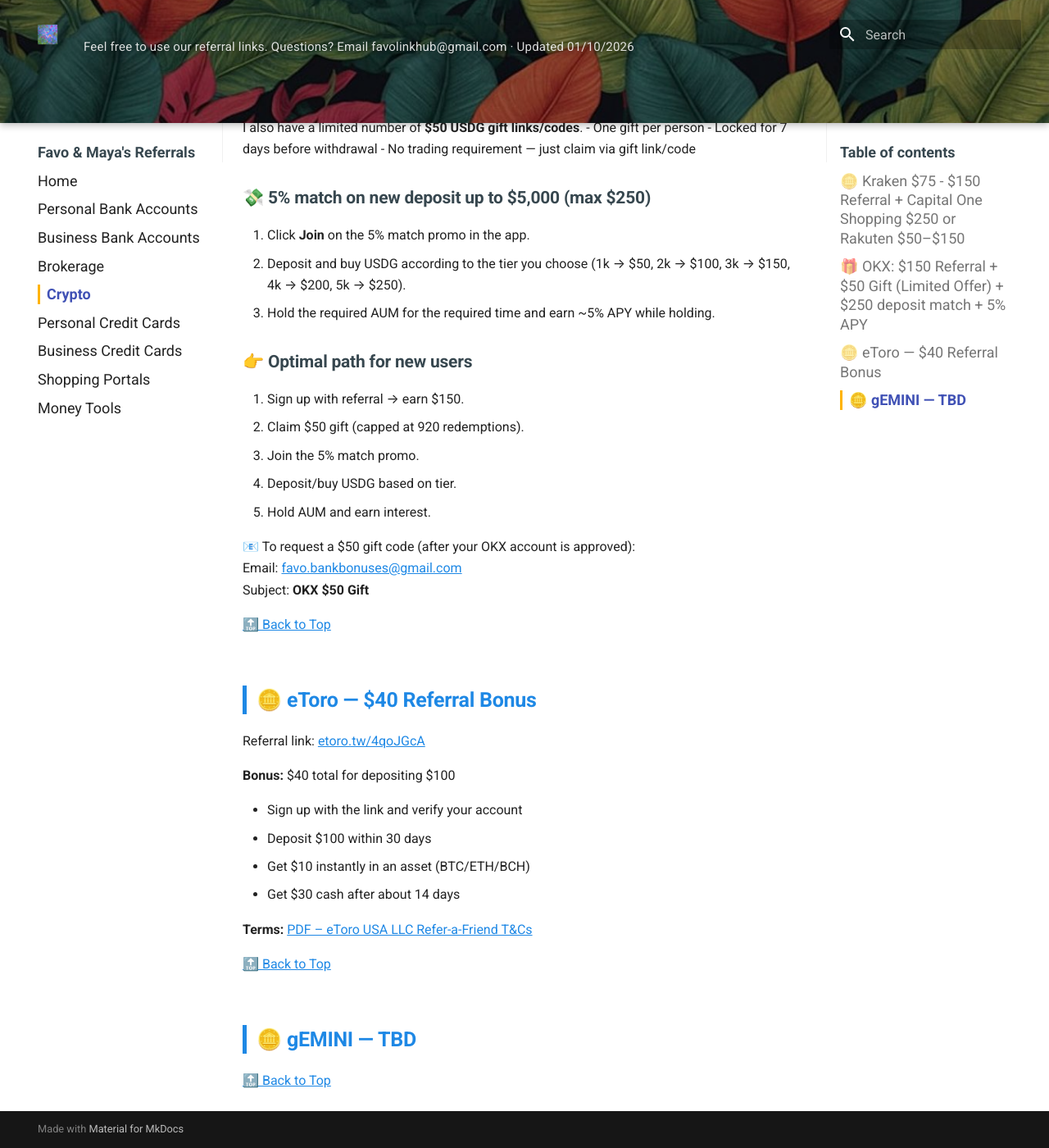
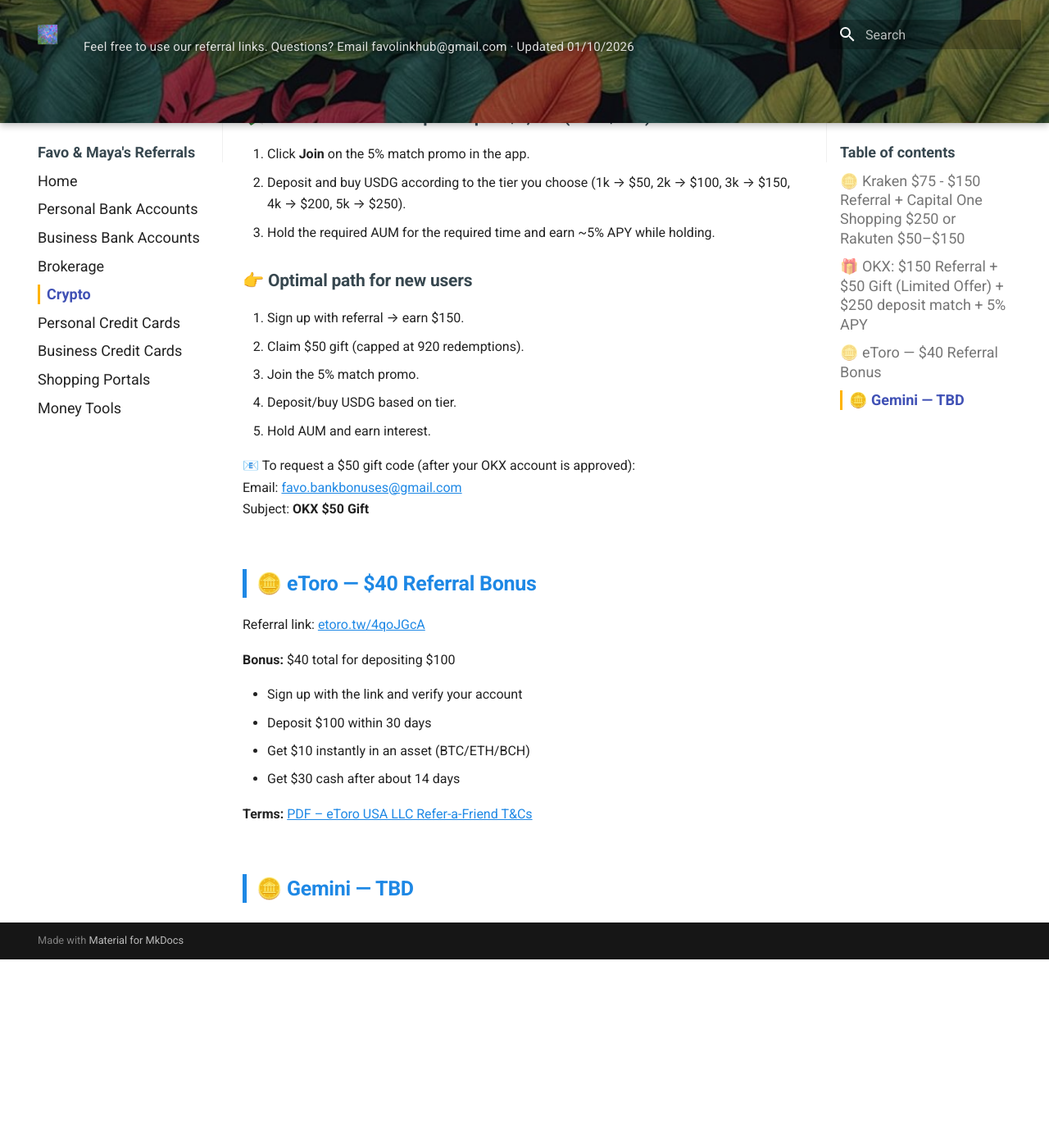
Before and after one commit to whispersofzephyr/favolinkhub-site, an MkDocs documentation site: the page built from docs/crypto.md, in a window 1280 px wide and 1400 px high, scrolled down 4386 px. Shown: the whole window at 82% size. Built offline with MkDocs 1.6.1 and Material for MkDocs 9.7.7, drawn with Linux system fonts in a browser that asks for light colours; after the commit the page ends 5556 px from its top, so only the background shows below that; some of the changed text lies outside the part shown.

Commit message:
Update crypto.md

```diff
--- a/docs/crypto.md
+++ b/docs/crypto.md
@@ -1,6 +1,4 @@
 # ⬇️ Crypto ⬇️
-
-[🔝 Back to Top](https://sites.google.com/view/favo123/)
 
 ## 🪙 Kraken $75 - $150 Referral + Capital One Shopping $250 or Rakuten $50–$150
 
@@ -129,8 +127,6 @@ Some users will see a **Spin to Win** button in the app.
 
 ✅ **Kraken tiered referral code:** **tbpp3gdg**
 
-[🔝 Back to Top](https://sites.google.com/view/favo123/)
-
 ## 🎁 OKX: $150 Referral + $50 Gift (Limited Offer) + $250 deposit match + 5% APY
 _US users only, excluding NY, TX, AS, GU, MP, VI • Expires 12/9/25_
 
@@ -178,8 +174,6 @@ I also have a limited number of **$50 USDG gift links/codes**.
 Email: [favo.bankbonuses@gmail.com](mailto:favo.bankbonuses@gmail.com)
 Subject: **OKX $50 Gift**
 
-[🔝 Back to Top](https://sites.google.com/view/favo123/)
-
 ## 🪙 eToro — $40 Referral Bonus
 
 Referral link: [etoro.tw/4qoJGcA](https://etoro.tw/4qoJGcA)
@@ -193,8 +187,4 @@ Referral link: [etoro.tw/4qoJGcA](https://etoro.tw/4qoJGcA)
 
 **Terms:** [PDF – eToro USA LLC Refer-a-Friend T&Cs](https://marketing.etorostatic.com/lp/raf/Terms/etoro_USA_LLC_refer_a_friend_terms_and_conditions.pdf)
 
-[🔝 Back to Top](https://sites.google.com/view/favo123/)
-
-## 🪙 gEMINI — TBD
-
-[🔝 Back to Top](https://sites.google.com/view/favo123/)
+## 🪙 Gemini — TBD
```
